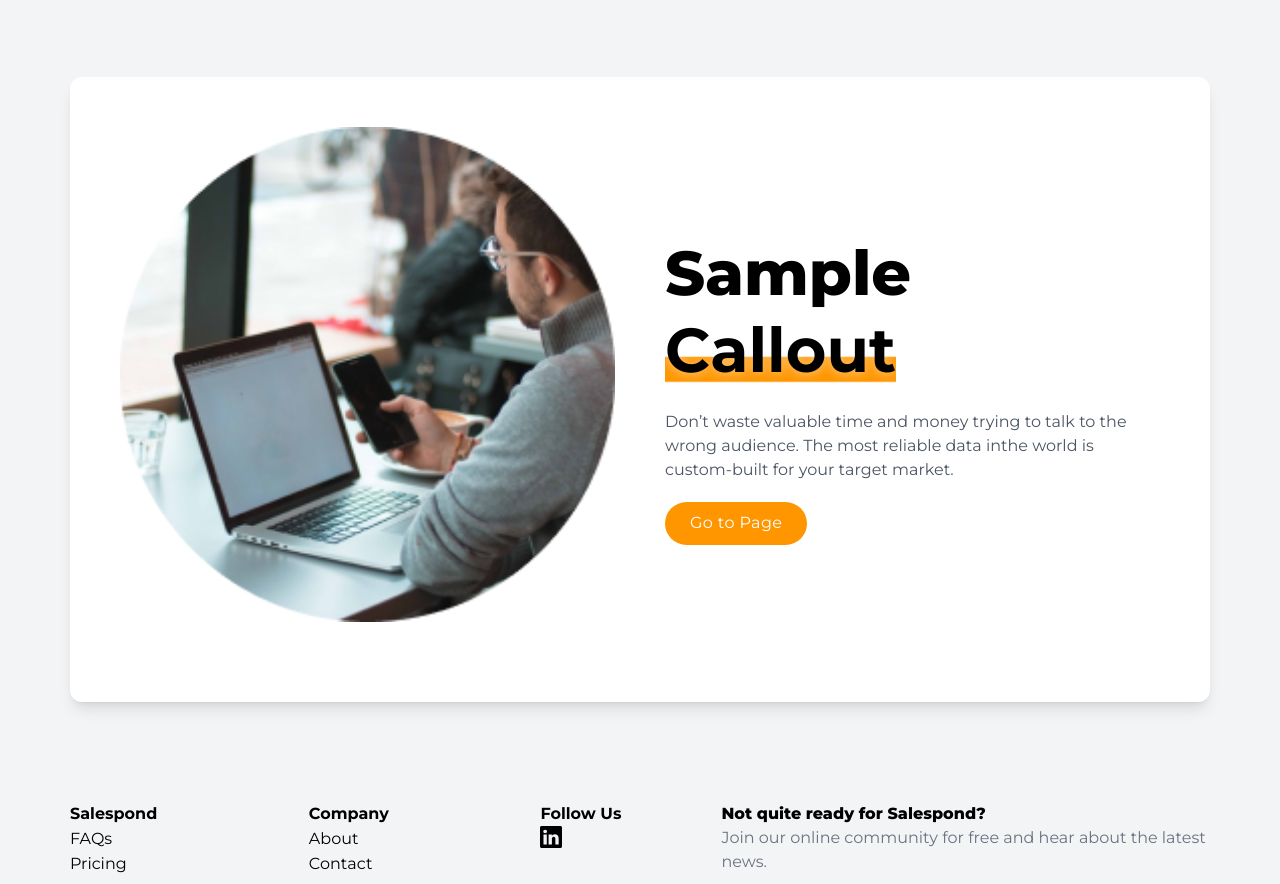
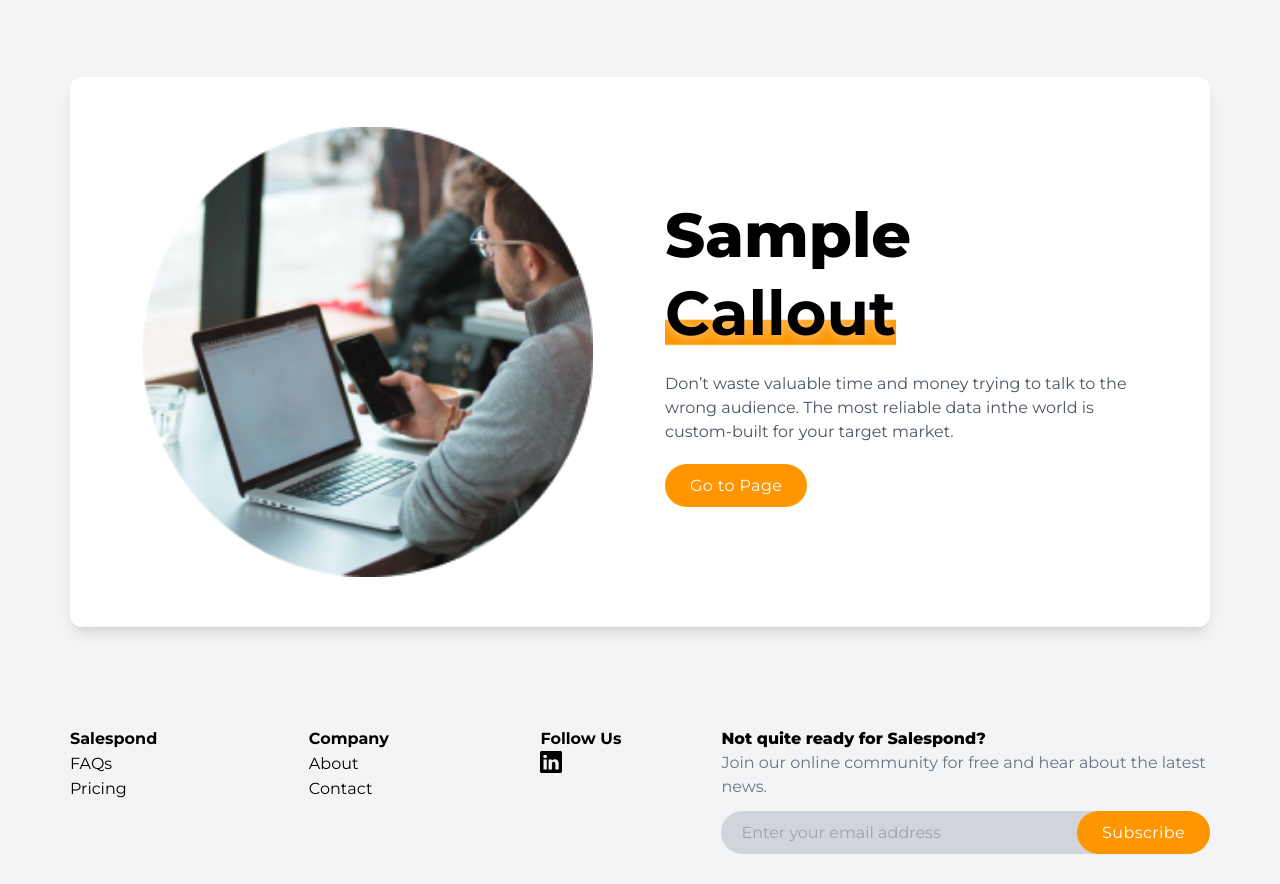
Before and after one commit to salespond/salespond-website, a Vue app: page / in a window 1280 px wide. Shown: the part 4080-4964 px from the top of the page. Built offline with nearby package versions, Linux system fonts and the light colour scheme.

Commit message:
SW-133 fix callout container width

```diff
--- a/src/assets/base.css
+++ b/src/assets/base.css
@@ -96,6 +96,50 @@ main, footer {
   }
 }
 
+.callout-container {
+  width: 100%;
+  margin: 0 auto;
+  padding-inline: 15px;
+}
+
+/* md */
+@media (min-width: 768px) {
+  .callout-container {
+    width: 720px;
+  }
+}
+
+/* lg */
+@media (min-width: 1024px) {
+  .callout-container {
+    width: 960px;
+    padding-inline: 0;
+  }
+}
+
+/* xl */
+@media (min-width: 1280px) {
+  .callout-container {
+    width: 1140px;
+    padding-inline: 0;
+  }
+}
+
+/* 2xl */
+@media (min-width: 1400px) {
+  .callout-container {
+    width: 1320px;
+    padding-inline: 0;
+  }
+}
+
+@media (min-width: 1600px) {
+  .callout-container {
+    width: 1420px;
+    padding-inline: 0;
+  }
+}
+
 .v-enter-active,
 .v-leave-active {
   transition: opacity 0.5s ease;
--- a/src/views/HomeView.vue
+++ b/src/views/HomeView.vue
@@ -103,10 +103,10 @@ import HeadingWithHighlights from '@/components/atom/text/HeadingWithHighlights.
     </section>
 
     <section class="bg-gray-100">
-      <div class="s-container py-[50px]">
+      <div class="callout-container py-[50px]">
         <div class="bg-white grid grid-cols-1 lg:grid-cols-2 lg:gap-[50px] items-center rounded-xl shadow-lg px-[30px] py-[60px] lg:p-[50px]">
-          <div class="w-full text-center">
-            <img src="/public/assets/callout.png" alt="Salespond fish" class="w-full mb-[30px]">
+          <div class="w-full text-center ">
+            <img src="/public/assets/callout.png" alt="Salespond fish" class="w-full mb-[30px] lg:mb-0 lg:max-w-[450px] lg:mx-auto">
           </div>
           <div>
             <HeadingWithHighlights
```
